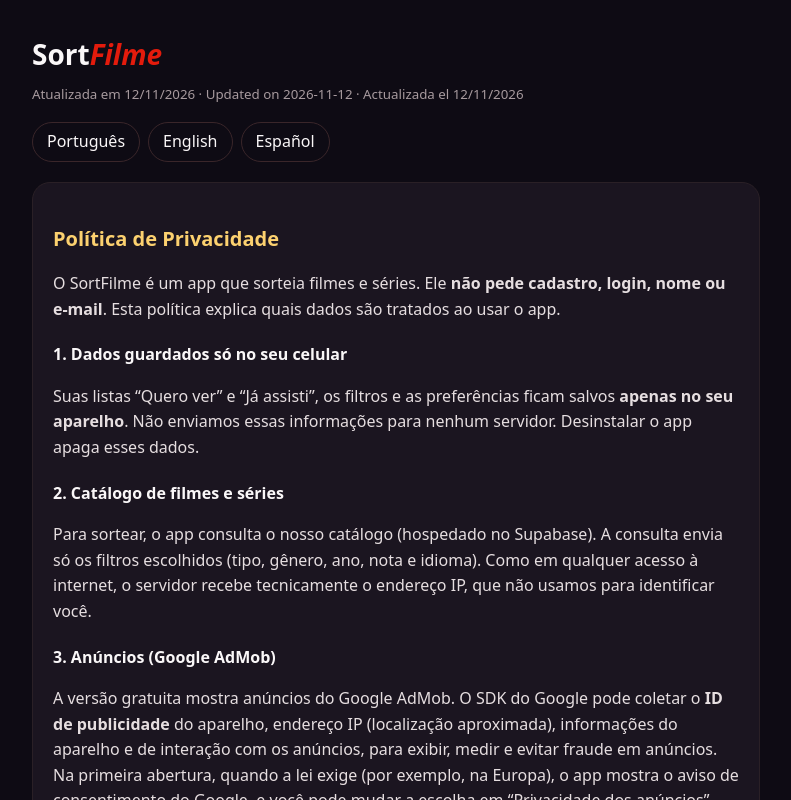
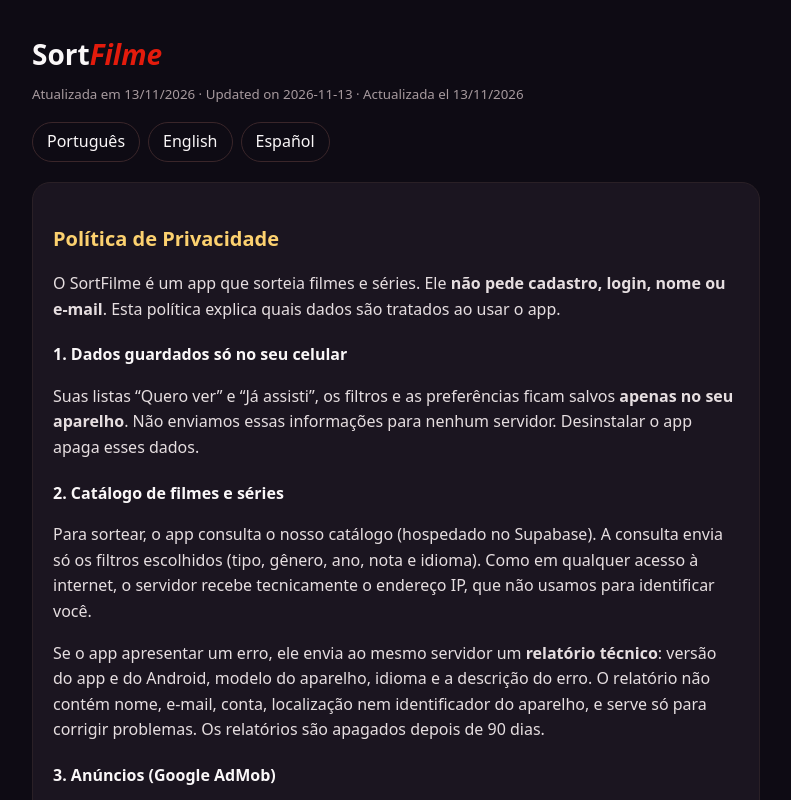
Before and after one commit to VitorGoetz/VitorGoetz.github.io, a plain HTML site: page privacidade.html in a window 1280 px wide. Shown: the top 800 px of the page, without its empty margins (244-1035 px from the left). Drawn offline with Linux system fonts and the light colour scheme.

Commit message:
Política de privacidade: relatório técnico de erros do app
Co-Authored-By: Claude Opus 5.5 <noreply@anthropic.com>

```diff
--- a/privacidade.html
+++ b/privacidade.html
@@ -22,7 +22,7 @@
 <body>
 <main>
   <h1>Sort<em>Filme</em></h1>
-  <small>Atualizada em 12/11/2026 · Updated on 2026-11-12 · Actualizada el 12/11/2026</small>
+  <small>Atualizada em 13/11/2026 · Updated on 2026-11-13 · Actualizada el 13/11/2026</small>
   <nav><a href="#pt">Português</a><a href="#en">English</a><a href="#es">Español</a></nav>
 
   <!-- ===================================================== PT -->
@@ -35,6 +35,7 @@
 
     <h3>2. Catálogo de filmes e séries</h3>
     <p>Para sortear, o app consulta o nosso catálogo (hospedado no Supabase). A consulta envia só os filtros escolhidos (tipo, gênero, ano, nota e idioma). Como em qualquer acesso à internet, o servidor recebe tecnicamente o endereço IP, que não usamos para identificar você.</p>
+    <p>Se o app apresentar um erro, ele envia ao mesmo servidor um <b>relatório técnico</b>: versão do app e do Android, modelo do aparelho, idioma e a descrição do erro. O relatório não contém nome, e-mail, conta, localização nem identificador do aparelho, e serve só para corrigir problemas. Os relatórios são apagados depois de 90 dias.</p>
 
     <h3>3. Anúncios (Google AdMob)</h3>
     <p>A versão gratuita mostra anúncios do Google AdMob. O SDK do Google pode coletar o <b>ID de publicidade</b> do aparelho, endereço IP (localização aproximada), informações do aparelho e de interação com os anúncios, para exibir, medir e evitar fraude em anúncios. Na primeira abertura, quando a lei exige (por exemplo, na Europa), o app mostra o aviso de consentimento do Google, e você pode mudar a escolha em “Privacidade dos anúncios”. Você também pode redefinir ou desativar o ID de publicidade nas configurações do Android. Saiba mais: <a href="https://policies.google.com/technologies/partner-sites">Como o Google usa dados de apps parceiros</a>.</p>
@@ -69,6 +70,7 @@
 
     <h3>2. Movie and TV catalog</h3>
     <p>To pick a title, the app queries our catalog (hosted on Supabase). The request only contains the chosen filters (type, genre, year, rating and language). As with any internet request, the server technically receives your IP address, which we do not use to identify you.</p>
+    <p>If the app hits an error, it sends a <b>technical report</b> to the same server: app and Android version, device model, language and the error description. The report contains no name, e-mail, account, location or device identifier, and is used only to fix problems. Reports are deleted after 90 days.</p>
 
     <h3>3. Ads (Google AdMob)</h3>
     <p>The free version shows ads from Google AdMob. Google's SDK may collect the device <b>advertising ID</b>, IP address (approximate location), device information and ad interactions to serve, measure and prevent fraud in ads. On first launch, where required by law (e.g. in Europe), the app shows Google's consent message, and you can change your choice under “Ad privacy”. You can also reset or disable the advertising ID in Android settings. Learn more: <a href="https://policies.google.com/technologies/partner-sites">How Google uses data from partner apps</a>.</p>
@@ -102,6 +104,7 @@
 
     <h3>2. Catálogo de películas y series</h3>
     <p>Para sortear, la app consulta nuestro catálogo (alojado en Supabase). La consulta solo envía los filtros elegidos (tipo, género, año, nota e idioma). Como en cualquier acceso a internet, el servidor recibe técnicamente la dirección IP, que no usamos para identificarte.</p>
+    <p>Si la app presenta un error, envía al mismo servidor un <b>informe técnico</b>: versión de la app y de Android, modelo del dispositivo, idioma y la descripción del error. El informe no contiene nombre, e-mail, cuenta, ubicación ni identificador del dispositivo, y solo sirve para corregir problemas. Los informes se borran después de 90 días.</p>
 
     <h3>3. Anuncios (Google AdMob)</h3>
     <p>La versión gratuita muestra anuncios de Google AdMob. El SDK de Google puede recopilar el <b>ID de publicidad</b> del dispositivo, la dirección IP (ubicación aproximada), información del dispositivo y de interacción con los anuncios, para mostrar, medir y prevenir fraude en anuncios. En la primera apertura, cuando la ley lo exige (por ejemplo, en Europa), la app muestra el aviso de consentimiento de Google, y puedes cambiar tu elección en “Privacidad de los anuncios”. También puedes restablecer o desactivar el ID de publicidad en los ajustes de Android. Más información: <a href="https://policies.google.com/technologies/partner-sites">Cómo usa Google los datos de apps asociadas</a>.</p>
```
